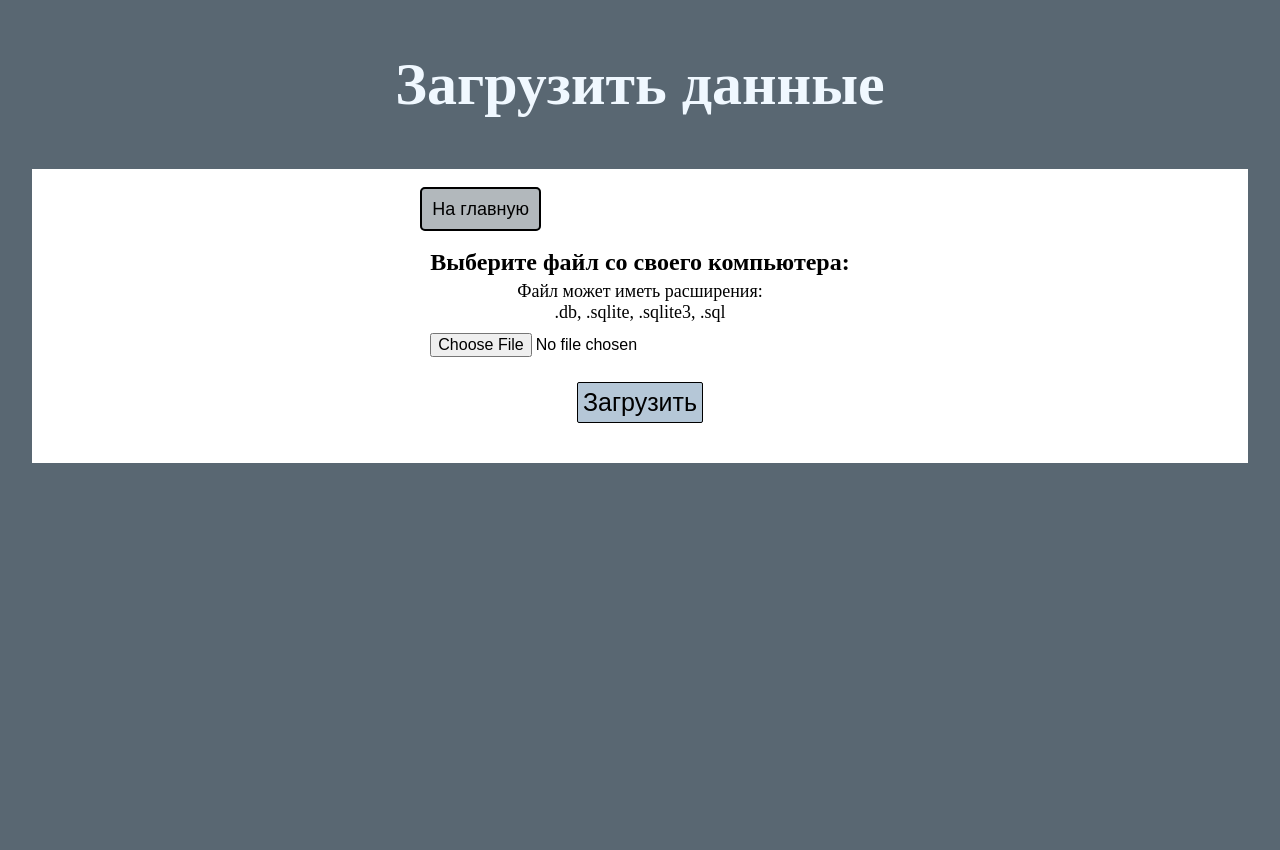
After one commit to predprof-bepis/praktika, a Flask app: page /upload-db in a window 1280 px wide. The commit adds this page. Run offline with Flask 3, Linux system fonts and the light colour scheme.

Commit message:
сделала страницу для загрузки бд на сайт, создала файл для логики сайта

```diff
--- a/web/routes.py
+++ b/web/routes.py
@@ -8,3 +8,7 @@ def add_routes(app):
     @app.route('/download-pdf', methods=['GET'])
     def downloadPdfPage():
         return render_template('download-pdf.html')
+
+    @app.route('/upload-db', methods=['GET', 'POST'])
+    def uploadDbPage():
+        return render_template('upload-db.html')
--- a/web/templates/download-pdf.html
+++ b/web/templates/download-pdf.html
@@ -4,7 +4,7 @@
     <meta charset="UTF-8">
     <meta name="viewport" content="width=device-width, initial-scale=1.0">
     <title>Скачать pdf-отчет</title>
-    <link rel="stylesheet" href="../static/style.css">
+    <link rel="stylesheet" href="{{ url_for('static', filename='style.css') }}">
 </head>
 <body>
     <header>
--- /dev/null
+++ b/web/templates/upload-db.html
@@ -0,0 +1,28 @@
+<!DOCTYPE html>
+<html lang="ru">
+<head>
+    <meta charset="UTF-8">
+    <meta name="viewport" content="width=device-width, initial-scale=1.0">
+    <title>Загрузить данные</title>
+    <link rel="stylesheet" href="{{ url_for('static', filename='style.css') }}">
+</head>
+<body>
+    <header>
+        <h1>Загрузить данные</h1>
+    </header>
+    <main>
+        <div class="inner-main">
+            <nav>
+                <a href="./">На главную</a>
+            </nav>
+            <form class="download">
+                <h2>Выберите файл со своего компьютера:</h2>
+                <p>Файл может иметь расширения:<br>
+                .db, .sqlite, .sqlite3, .sql</p>
+                <input type="file" name="database_input" accept=".db, .sqlite, .sqlite3, .sql" required>
+                <button type="submit">Загрузить</button>
+            </form>
+        </div>
+    </main>
+</body>
+</html>
```
Also changed, not shown: web/logic.py (added, +9 -0 lines), web/templates/index.html (+2 -8 lines).
